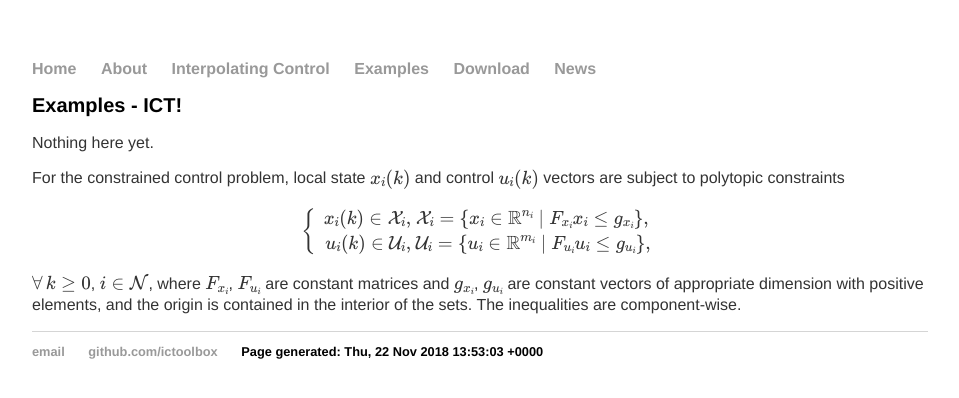
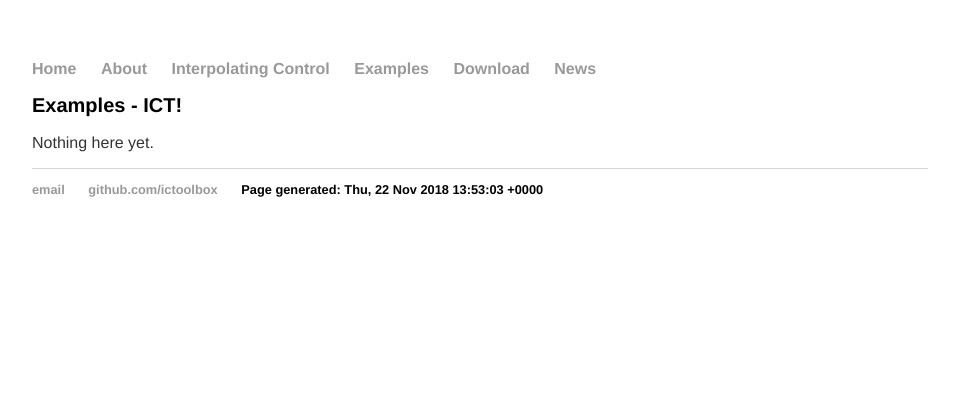
Before and after one commit to ICToolbox/ictoolbox.github.io, a Jekyll site: the page built from examples/index.html, in a window 1280 px wide. Shown: the top 398 px of the page, without its empty margins (160-1119 px from the left). Built offline with Jekyll 4.4.1, drawn with Linux system fonts in a browser that asks for light colours; formulas are drawn with MathJax 3.

Commit message:
Update index.html

```diff
--- a/examples/index.html
+++ b/examples/index.html
@@ -5,18 +5,5 @@ title: Examples, Interpolating Control Toolbox
 <div class="blurb">
 	<h1>Examples - ICT!</h1>
 	<p>Nothing here yet.</p>
-	<p>For the constrained control problem, local state $x_i(k)$ and control $u_i(k)$ vectors are subject to
-		polytopic constraints
- $$
- \left\{
- \begin{aligned}
- x_i(k) \in \mathcal{X}_i, & \ \mathcal{X}_i = \{ x_i \in \mathbb{R}^{n_i} \mid F_{x_i} x_i \le g_{x_i} \},\\
- u_i(k) \in \mathcal{U}_i, & \ \mathcal{U}_i = \{ u_i \in \mathbb{R}^{m_i} \mid F_{u_i} u_i \le g_{u_i}\},
- \end{aligned}
- \right.
-$$
-$\forall\, k\ge 0$, $i\in \mathcal{N}$, where $F_{x_i}$, $F_{u_i}$ are constant matrices and $g_{x_i}$,
-$g_{u_i}$ are constant vectors of appropriate dimension with positive elements, and the origin is contained in the
-interior of the sets. The inequalities are component-wise.
 
 </div><!-- /.blurb -->
```
